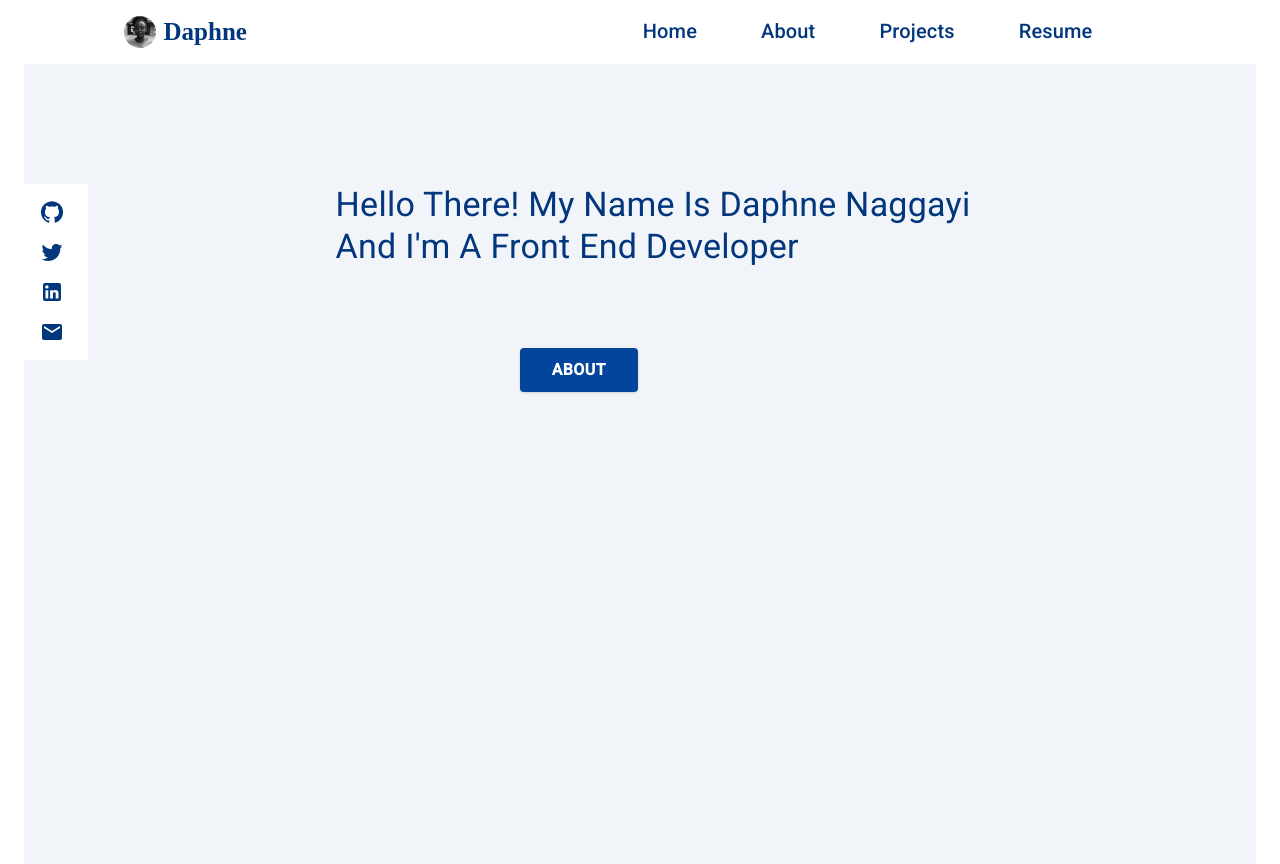
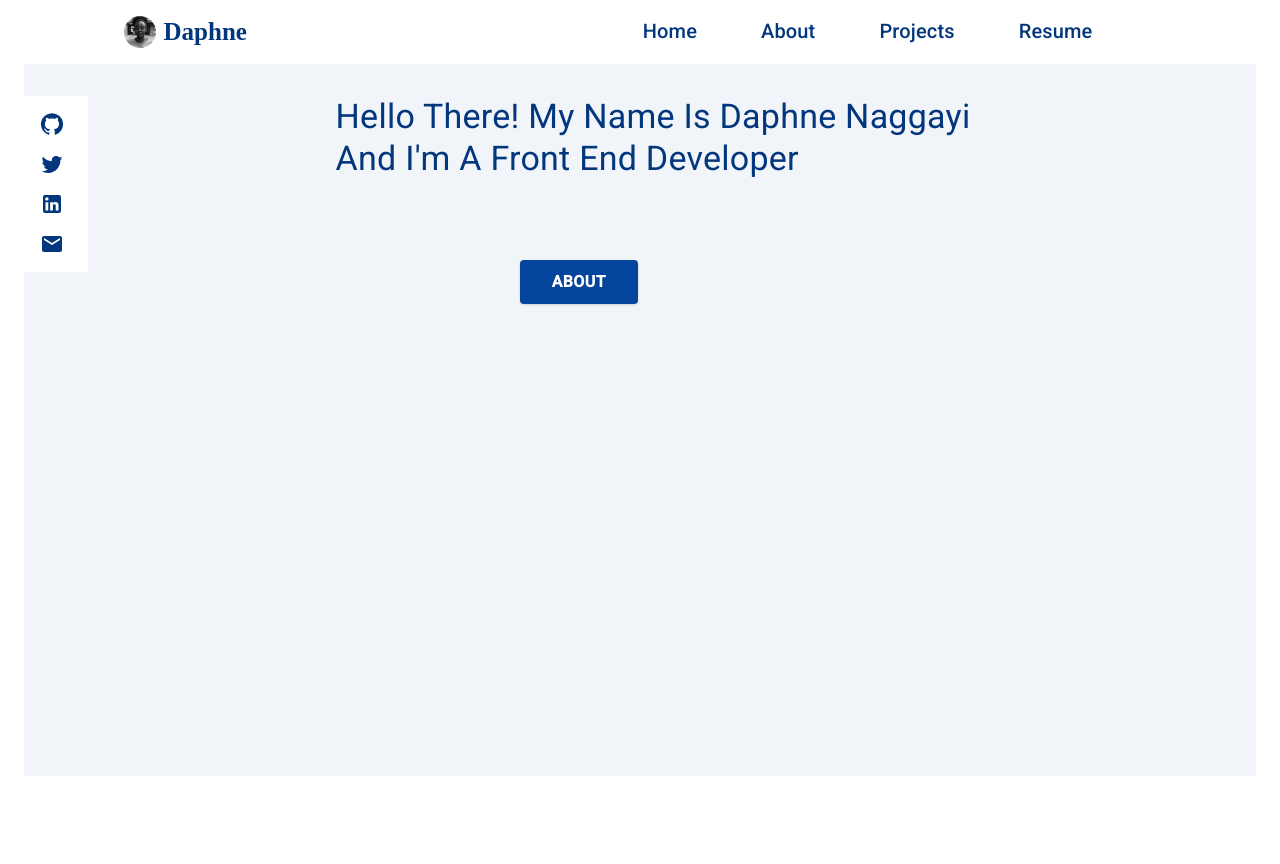
Before and after one commit to Naggayi-Daphne-Pearl/portfolio, a React (Create React App) app: page / in a window 1280 px wide. After the commit the page ends 800 px from the top, so only its background shows below. Built offline with nearby package versions, Linux system fonts and the light colour scheme.

Commit message:
Fix position of navbar

```diff
--- a/src/Components/NavBar/NavBar.js
+++ b/src/Components/NavBar/NavBar.js
@@ -13,7 +13,8 @@ const NavBar = () => {
                     backgroundColor: '#fff',
                     width: '100%',
                     color: "#2E2E2E",
-                    marginBottom: '1.5rem'
+                    marginBottom: '1.5rem',
+                    position:'fixed'
                 }}>
                 <Toolbar sx={{
                     margin: { xs: '0px 0px 0px 0px', sm: '0px 0px 0px 0px', md: '0px 20px 0px 20px', lg: '0px 40px 0px 40px', xl: '50px 40px 50px 40px' },
```
